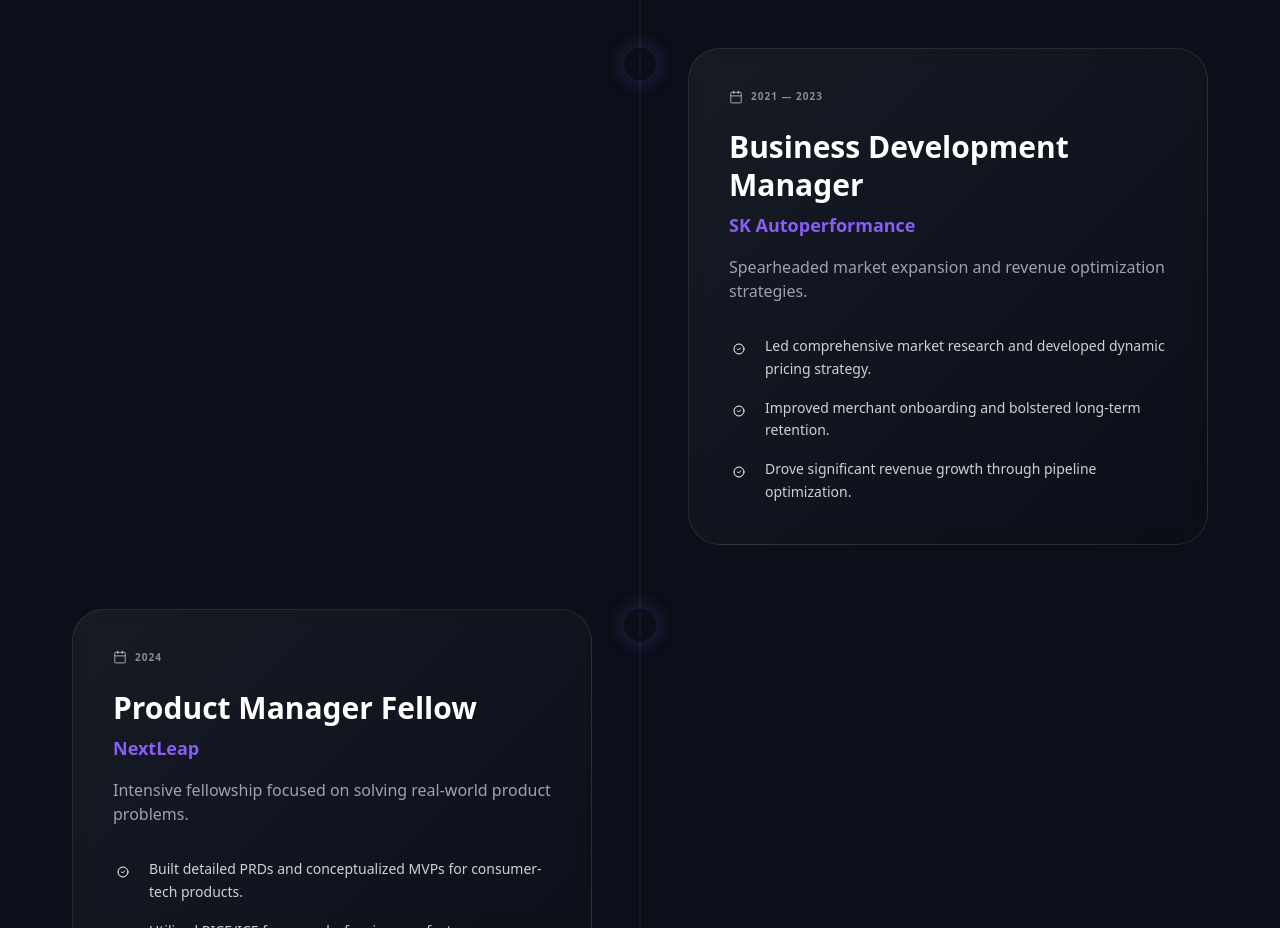
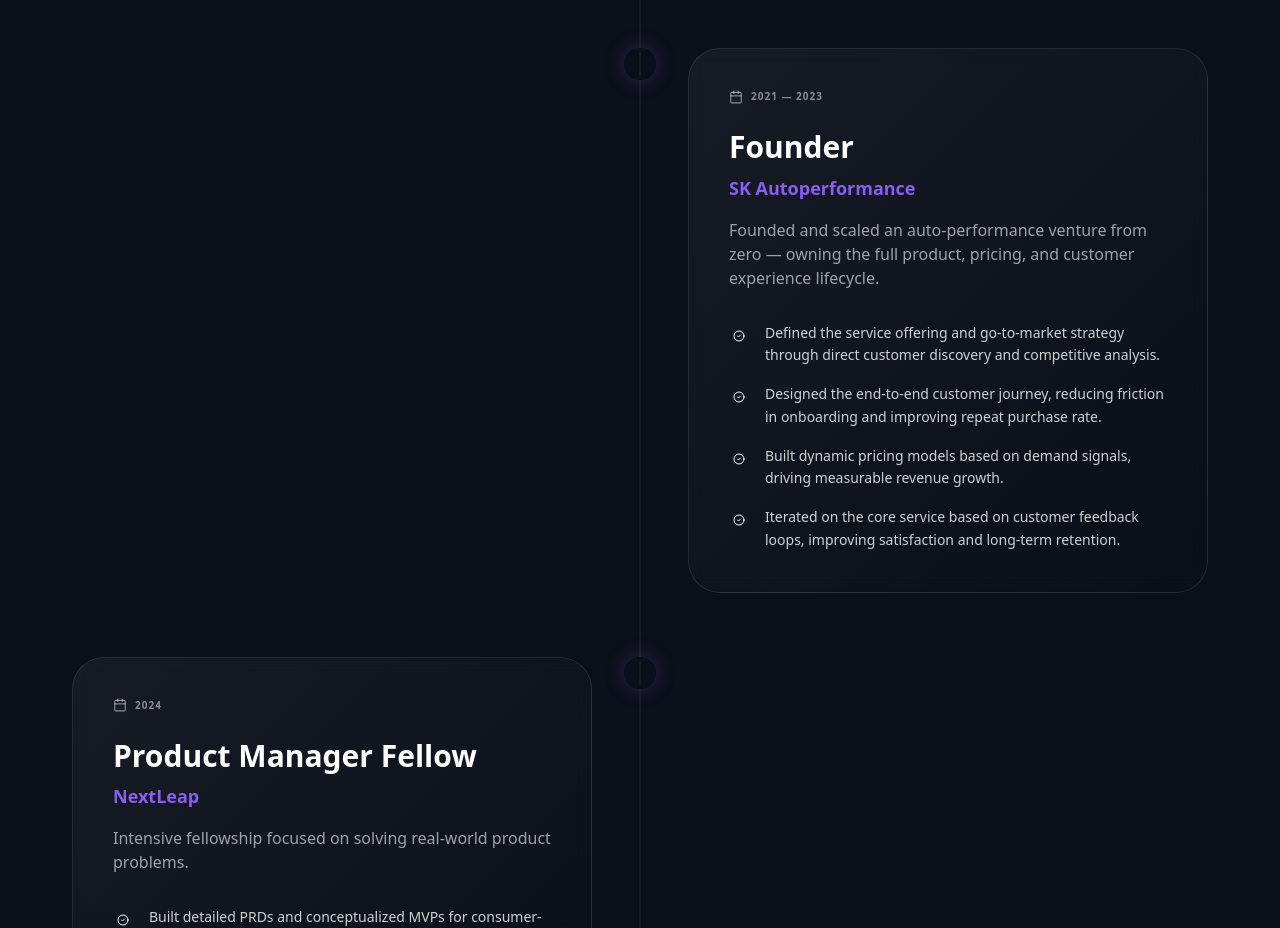
Before and after one commit to Kaustubhd0022/portfolio, a Next.js app: page / in a window 1280 px wide. Shown: the part 2660-3588 px from the top of the page. Built offline with nearby package versions, Linux system fonts and the light colour scheme.

Commit message:
Update SK Autoperformance role to Founder with PM-framed summary

```diff
--- a/src/components/sections/Experience.tsx
+++ b/src/components/sections/Experience.tsx
@@ -35,14 +35,15 @@
     color: 'accent-purple'
   },
   {
-    role: 'Business Development Manager',
+    role: 'Founder',
     company: 'SK Autoperformance',
     period: '2021 — 2023',
-    description: 'Spearheaded market expansion and revenue optimization strategies.',
+    description: 'Founded and scaled an auto-performance venture from zero — owning the full product, pricing, and customer experience lifecycle.',
     impact: [
-      'Led comprehensive market research and developed dynamic pricing strategy.',
-      'Improved merchant onboarding and bolstered long-term retention.',
-      'Drove significant revenue growth through pipeline optimization.'
+      'Defined the service offering and go-to-market strategy through direct customer discovery and competitive analysis.',
+      'Designed the end-to-end customer journey, reducing friction in onboarding and improving repeat purchase rate.',
+      'Built dynamic pricing models based on demand signals, driving measurable revenue growth.',
+      'Iterated on the core service based on customer feedback loops, improving satisfaction and long-term retention.'
     ],
     highlight: false,
     aiBadge: false,
```
